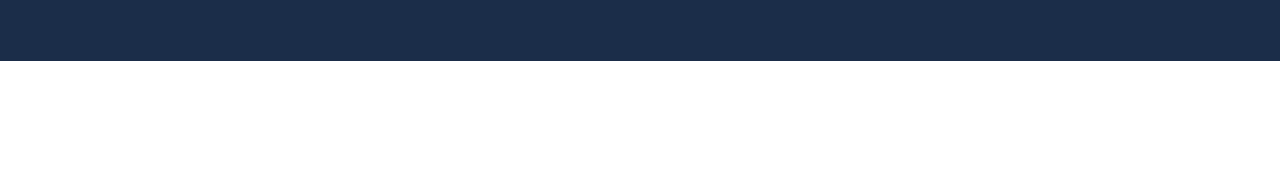
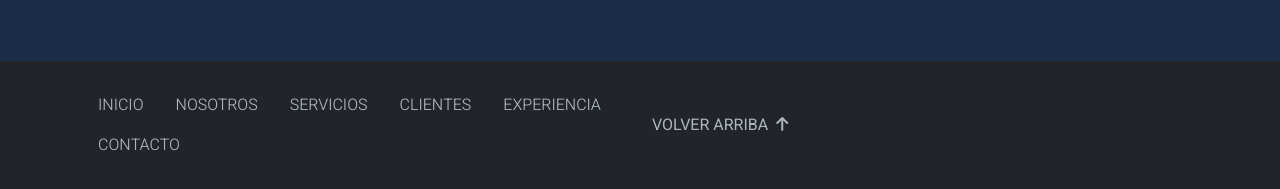
Before and after one commit to Hellerunne/SiceisaWeb, a website: page index.html in a window 1280 px wide. Shown: the part 2970-3159 px from the top of the page. Before the commit the page ends 3031 px from the top, so only its background shows below. Drawn offline with Linux system fonts and the light colour scheme.

Commit message:
Footer adjustments

```diff
--- a/index.html
+++ b/index.html
@@ -294,7 +294,47 @@
       </section>
 
       <!-- FOOTER SECTION -->
+      <footer class="footer-section bg-dark py-4">
+         <div class="container">
+            <div class="row">
 
+               <div class="col">
+                  <ul class="nav">
+                     <li class="nav-item">
+                       <a class="nav-link" aria-current="page" href="#">inicio</a>
+                     </li>
+                     <li class="nav-item">
+                       <a class="nav-link" href="#">nosotros</a>
+                     </li>
+                     <li class="nav-item">
+                       <a class="nav-link" href="#">servicios</a>
+                     </li>
+                     <li class="nav-item">
+                       <a class="nav-link">clientes</a>
+                     </li>
+                     <li class="nav-item">
+                       <a class="nav-link">experiencia</a>
+                     </li>
+                     <li class="nav-item">
+                       <a class="nav-link">contacto</a>
+                     </li>
+                   </ul>
+               </div>
+
+               <div class="col align-self-center">
+                  <a href="#home" class="home-button ">Volver arriba
+                     <span class="ms-1"><i class="fas fa-arrow-up"></i></span>
+                  </a>
+               </div>
+            </div>
+         </div>
+      </footer>
+
+      <!-- BACK TO TOP BUTTON -->
+
+      <!-- <a href="#home" class="home-button ">Volver arriba
+         <span class="ms-1"><i class="fas fa-arrow-up"></i></span>
+      </a> -->
 
       <script src="assets/js/bootstrap.bundle.js"></script>
 
--- a/scss/sections/_footer.scss
+++ b/scss/sections/_footer.scss
@@ -0,0 +1,29 @@
+@use '../custom' as *;
+
+.footer-section {
+
+   a {
+
+      list-style-type: none;
+      font-weight: 300;
+      text-decoration: none;
+      text-transform: uppercase;
+      color: $gray-500;
+
+      &:hover {
+         color: $white;
+      }
+
+   }
+
+
+   .home-button {
+
+      font-weight: 400;
+      color: $gray-500;
+
+      i {
+         display: inline-block;
+      }
+   }
+}
```
Also changed, not shown: assets/css/style.css, 1 other file.
